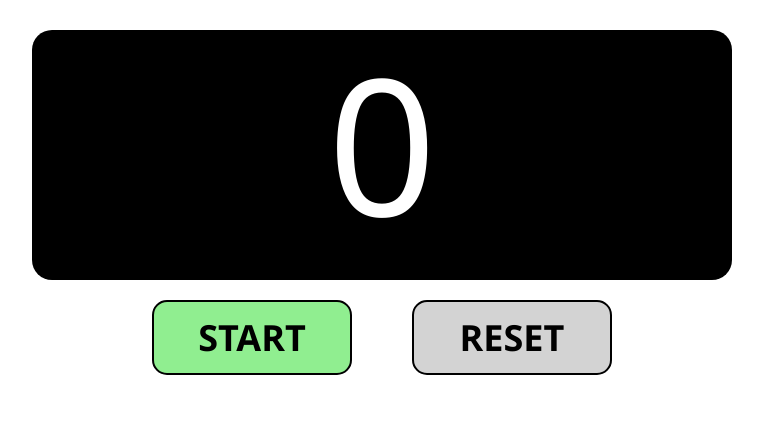
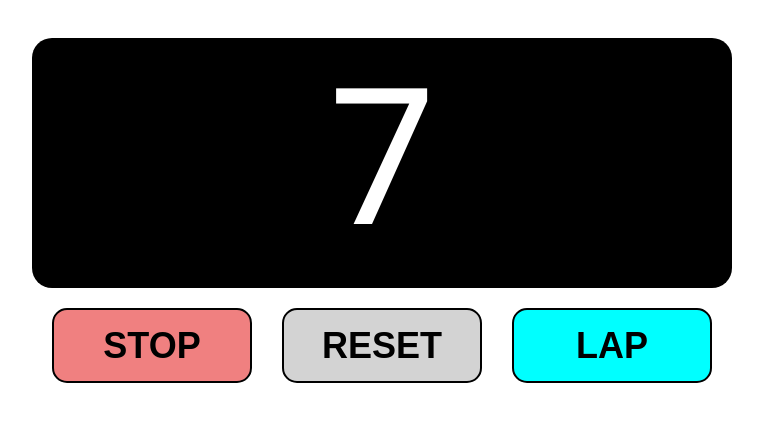
Before and after one commit to Trommvain/Stopwatch, a React (Create React App) app: page / in a window 1280 px wide. Shown: the top 422 px of the page, without its empty margins (258-1021 px from the left). Built offline with nearby package versions, Linux system fonts and the light colour scheme.

Commit message:
ultra advanced level

```diff
--- a/src/App.js
+++ b/src/App.js
@@ -1,4 +1,3 @@
-import "./reset.css";
 import styles from "./App.module.scss";
 import Stopwatch from "./components/Stopwatch";
 
--- /dev/null
+++ b/src/components/LapBlock/LapBlock.jsx
@@ -0,0 +1,26 @@
+import React, { Component } from 'react';
+import styles from './LapBlock.module.scss';
+
+class LapBlock extends Component {
+    render() {
+        const { laps } = this.props;
+        const lapsList = laps.map((lap, index) => {
+            return (
+                <li key={index}>
+                    <p>{`Lap time: ${index === 0 ? lap : lap - laps[index - 1]} s`}</p>
+                    <p>{`Total time: ${lap} s`}</p>
+                </li>
+            );
+        })
+
+        return (laps.length !== 0) && (
+                <div className={styles.lapBlock}>
+                    <ol>
+                        {lapsList}
+                    </ol>
+                </div>
+        );
+    }
+}
+
+export default LapBlock;
--- /dev/null
+++ b/src/components/LapBlock/LapBlock.module.scss
@@ -0,0 +1,29 @@
+.lapBlock {
+    display: block;
+    height: 500px;
+    overflow-y: scroll;
+    scrollbar-width: 0;
+    border: 2px solid gray;
+    border-radius: 5px;
+    padding: 20px 10px;
+
+    &::-webkit-scrollbar {
+        display: none;
+      }
+
+    ol {
+        margin: 0;
+
+        li {
+            font-family: Arial, Helvetica, sans-serif;
+            font-size: 24px;
+            font-weight: bold;
+
+            p {
+                display: inline-block;
+                margin: 5px 50px 0 0;
+            }
+        }
+    }
+
+}
--- a/src/components/Stopwatch.jsx
+++ b/src/components/Stopwatch.jsx
@@ -1,10 +1,12 @@
 import React, { Component } from 'react';
 import styles from './Stopwatch.module.scss';
+import LapBlock from './LapBlock/LapBlock';
 
 class Stopwatch extends Component {
     state = {
         timeValue: 0,
-        isStarted: false
+        isStarted: false,
+        laps: []
     }
 
     startTimer = () => {
@@ -32,14 +34,31 @@ class Stopwatch extends Component {
     handleResetBtn = () => {
         this.setState({
             timeValue: 0,
+            laps: []
+        });
+    }
+
+    handleLapBtn = () => {
+        const { timeValue, laps } = this.state;
+        this.setState({
+            laps: [...laps, timeValue]
+        });
+    }
+
+    componentDidMount() {
+        this.timerId = setInterval(this.startTimer, 1000);
+        this.setState({
+            isStarted: true,
         })
     }
+
 
     componentWillUnmount() {
         clearInterval(this.timerId);
     }
 
     render() {
+        const { laps } = this.state;
         return (
             <div className={styles.container}>
                 <section className={styles.screen}>{this.state.timeValue}</section>
@@ -60,8 +79,15 @@ class Stopwatch extends Component {
                     <button
                         className={styles.btnReset}
                         onClick={this.handleResetBtn}
-                        >RESET</button>
+                        >RESET
+                    </button>
+                    <button
+                        className={styles.btnLap}
+                        onClick={this.handleLapBtn}
+                        >LAP
+                    </button>
                 </section>
+                <LapBlock laps={laps} />
             </div>
         );
     }
--- a/src/components/Stopwatch.module.scss
+++ b/src/components/Stopwatch.module.scss
@@ -26,7 +26,7 @@
         height: 75px;
         border: 2px solid black;
         border-radius: 15px;
-        margin: 20px 30px;
+        margin: 20px 15px;
         font-size: 36px;
         font-weight: bold;
         text-align: center;
@@ -57,4 +57,9 @@
         @extend %btn;
         background-color: lightgray;
     }
+
+    .btnLap {
+        @extend %btn;
+        background-color: aqua;
+    }
 }
--- a/src/reset.css
+++ /dev/null
@@ -1,83 +0,0 @@
-/***
-    The new CSS reset - version 1.7.3 (last updated 7.8.2022)
-    GitHub page: https://github.com/elad2412/the-new-css-reset
-***/
-
-/*
-    Remove all the styles of the "User-Agent-Stylesheet", except for the 'display' property
-    - The "symbol *" part is to solve Firefox SVG sprite bug
- */
- *:where(:not(html, iframe, canvas, img, svg, video, audio):not(svg *, symbol *)) {
-    all: unset;
-    display: revert;
-}
-
-/* Preferred box-sizing value */
-*,
-*::before,
-*::after {
-    box-sizing: border-box;
-}
-
-/* Reapply the pointer cursor for anchor tags */
-a, button {
-    cursor: revert;
-}
-
-/* Remove list styles (bullets/numbers) */
-ol, ul, menu {
-    list-style: none;
-}
-
-/* For images to not be able to exceed their container */
-img {
-    max-width: 100%;
-}
-
-/* removes spacing between cells in tables */
-table {
-    border-collapse: collapse;
-}
-
-/* Safari - solving issue when using user-select:none on the <body> text input doesn't working */
-input, textarea {
-    -webkit-user-select: auto;
-}
-
-/* revert the 'white-space' property for textarea elements on Safari */
-textarea {
-    white-space: revert;
-}
-
-/* minimum style to allow to style meter element */
-meter {
-    -webkit-appearance: revert;
-    appearance: revert;
-}
-
-/* reset default text opacity of input placeholder */
-::placeholder {
-    color: unset;
-}
-
-/* fix the feature of 'hidden' attribute.
-   display:revert; revert to element instead of attribute */
-:where([hidden]) {
-    display: none;
-}
-
-/* revert for bug in Chromium browsers
-   - fix for the content editable attribute will work properly.
-   - webkit-user-select: auto; added for Safari in case of using user-select:none on wrapper element*/
-:where([contenteditable]:not([contenteditable="false"])) {
-    -moz-user-modify: read-write;
-    -webkit-user-modify: read-write;
-    overflow-wrap: break-word;
-    -webkit-line-break: after-white-space;
-    -webkit-user-select: auto;
-}
-
-/* apply back the draggable feature - exist only in Chromium and Safari */
-:where([draggable="true"]) {
-    -webkit-user-drag: element;
-}
```
